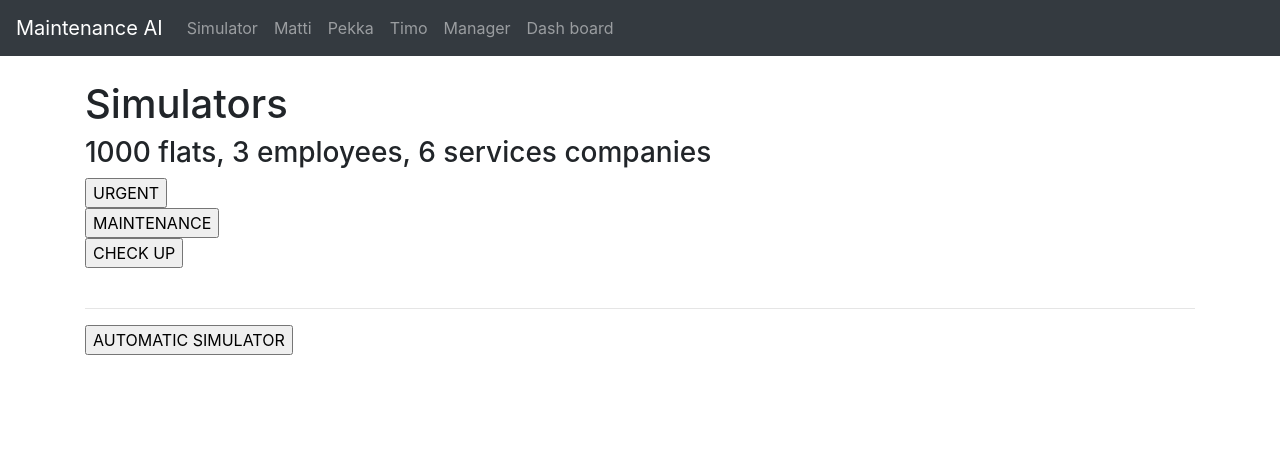
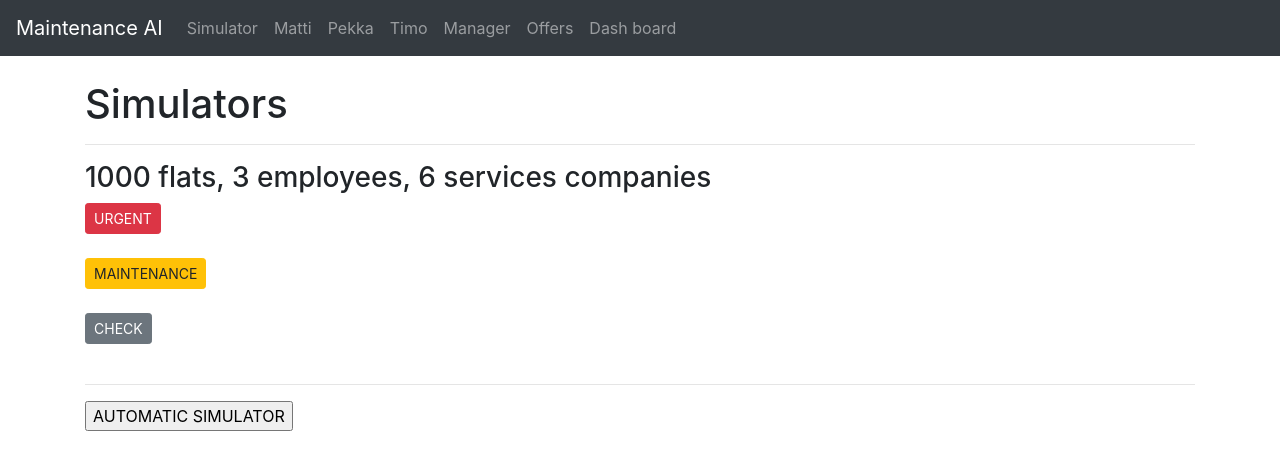
Before and after one commit to aarekr/MaintenanceAI, a Flask app: page /simulator in a window 1280 px wide. Shown: the top 470 px of the page. Run offline with Flask 3, Linux system fonts and the light colour scheme; some libraries are stand-ins or nearby versions.

Commit message:
Offers page

```diff
--- a/py/routes.py
+++ b/py/routes.py
@@ -22,6 +22,7 @@ COMPANIES = [["Antin aparaatit Ay", "Bosch,Kenwood"],
              ["Mickes maskiner AB", "Bosch,AEG"],
              ["Petrin pesukoneet Oy", "Bosch,AEG"],
              ["Uunon uunit Oy", "Electrolux,Kenwood"]]
+all_offers_given = []
 
 @app.route("/")
 def index():
@@ -81,11 +82,17 @@ def allocate_new_task_to_service_company(device_model):
     for item in COMPANIES:
         if brand in item[1]:
             offers[item[0]] = 100 + random.randint(0, 100)
+            #all_offers_given.append([item[0], offers[item[0]]])
     sorted_offers = sorted(offers.items(), key=lambda x:x[1])
+    all_offers_given.append(offers)
     for item in sorted_offers:
         print("service offer:", item[0], item[1])
     company_and_price = str(sorted_offers[0][0]) + " " + str(sorted_offers[0][1]) + " euro"
     return company_and_price
+
+@app.route("/offers")
+def show_offers():
+    return render_template("offers.html", all_offers_given=all_offers_given)
 
 @app.route("/createurgentcase", methods=["POST"])
 def create_urgent_case():
--- a/py/templates/layout.html
+++ b/py/templates/layout.html
@@ -26,6 +26,9 @@
                 <a class="nav-link" href="/manager">Manager</a>
               </li>
               <li class="nav-item">
+                <a class="nav-link" href="/offers">Offers</a>
+              </li>
+              <li class="nav-item">
                 <a class="nav-link" href="/dashboard">Dash board</a>
               </li>
             </ul>
--- a/py/templates/manager.html
+++ b/py/templates/manager.html
@@ -9,7 +9,7 @@
       <tr>
         <th>Flat #</th>
         <th>Device</th>
-        <th>Model</th>
+        <th>Brand & Model</th>
         <th>Error</th>
         <th>Status</th>
         <th>Measure</th>
--- a/py/templates/matti.html
+++ b/py/templates/matti.html
@@ -5,7 +5,6 @@
 <div class="container">
   <h1>MATTI</h1>
   <hr>
-  {{ mattis_tasks }}
   <div class="row">
     <div class="col-4">
       <h2>TO DO</h2>
--- a/py/templates/pekka.html
+++ b/py/templates/pekka.html
@@ -5,7 +5,6 @@
 <div class="container">
   <h1>PEKKA</h1>
   <hr>
-  {{ pekkas_tasks }}
   <div class="row">
     <div class="col-4">
       <h2>TO DO</h2>
--- a/py/templates/simulator.html
+++ b/py/templates/simulator.html
@@ -4,17 +4,18 @@
 
 <title>Simulator</title>
 <h1>Simulators</h1>
+<hr>
 
 <h3>1000 flats, 3 employees, 6 services companies</h3>
 
 <form action="/createurgentcase" method="POST">
-    <input type="submit" value="URGENT">
-</form>
+    <input type="submit" value="URGENT" class="btn btn-danger btn-sm">
+</form> <br>
 <form action="/createmaintenancecase" method="POST">
-    <input type="submit" value="MAINTENANCE">
-</form>
+    <input type="submit" value="MAINTENANCE" class="btn btn-warning btn-sm">
+</form> <br>
 <form action="/createcheckupcase" method="POST">
-    <input type="submit" value="CHECK UP">
+    <input type="submit" value="CHECK" class="btn btn-secondary btn-sm">
 </form>
 <br>
 <hr>
--- a/py/templates/timo.html
+++ b/py/templates/timo.html
@@ -5,7 +5,6 @@
 <div class="container">
   <h1>TIMO</h1>
   <hr>
-  {{ timos_tasks }}
   <div class="row">
     <div class="col-4">
       <h2>TO DO</h2>
```
Also changed, not shown: py/templates/offers.html (added, +14 -0 lines).
